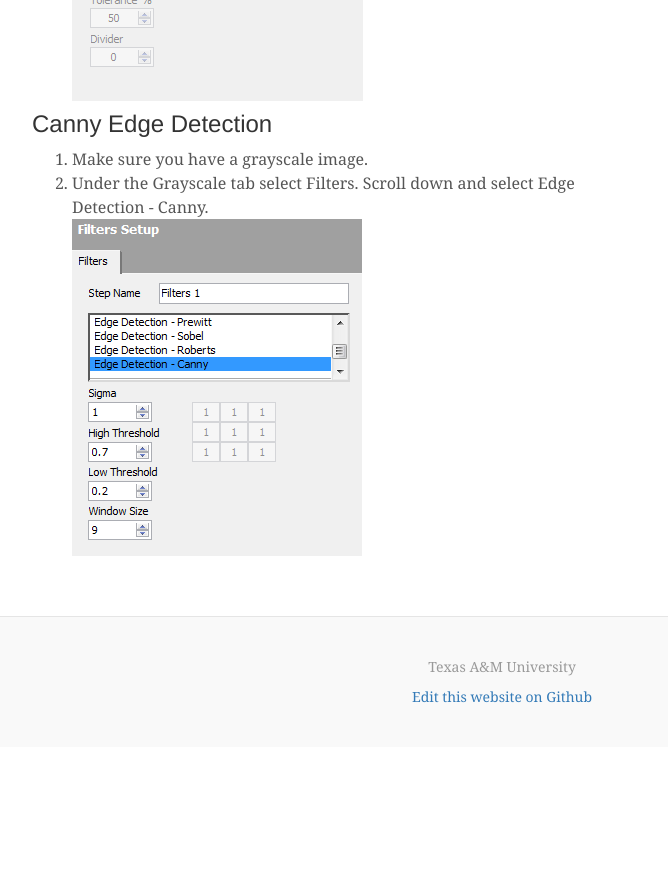
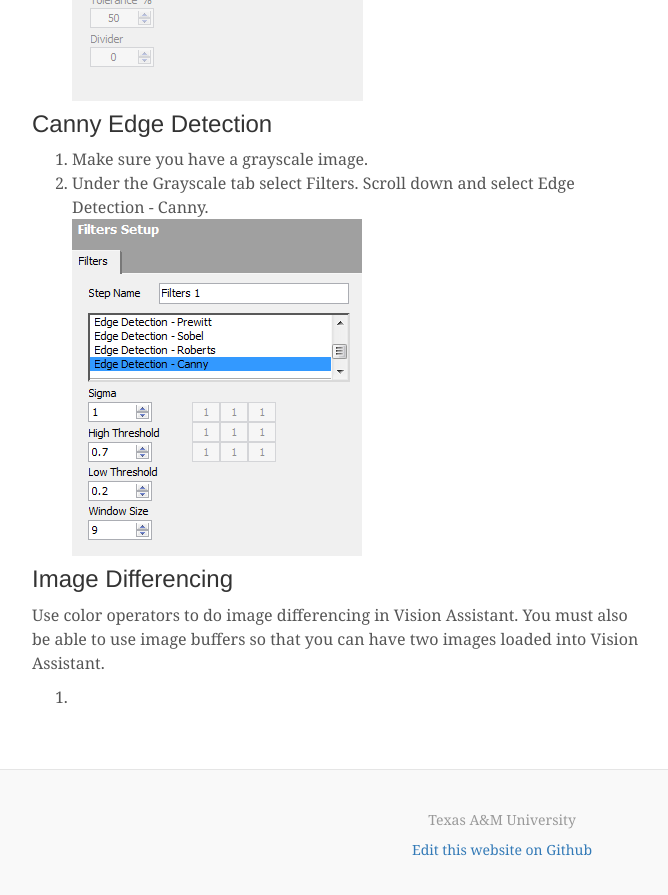
Before and after one commit to LabVIEW-Robotics/LabVIEW-Robotics.github.io, a Jekyll site: the page built from vision_tutorial.html, in a window 1280 px wide and 900 px high, scrolled down 2073 px. Shown: the top 895 px of the window, without its empty margins (138-806 px from the left). Built offline with Jekyll 4.4.1, drawn with Linux system fonts in a browser that asks for light colours; nearby versions of some CDN libraries; Markdown is read by kramdown in place of the engine named in the settings; before the commit the page ends 2820 px from its top, so only the background shows below that; some of the changed text lies outside the part shown.

Commit message:
image differencing

```diff
--- a/vision_tutorial.html
+++ b/vision_tutorial.html
@@ -73,3 +76,14 @@ Under the Grayscale tab select Filters. Scroll down and select Edge Detection -
 </p>
 </li>
 </ol>
+<h3>Image Differencing</h3>
+<p>
+Use color operators to do image differencing in Vision Assistant.
+You must also be able to use image buffers so that you can
+have two images loaded into Vision Assistant.
+<ol>
+<li>
+
+</li>
+</ol>
+</p>
```
Also changed, not shown: other parts of vision_tutorial.html (+3 -0 lines).
